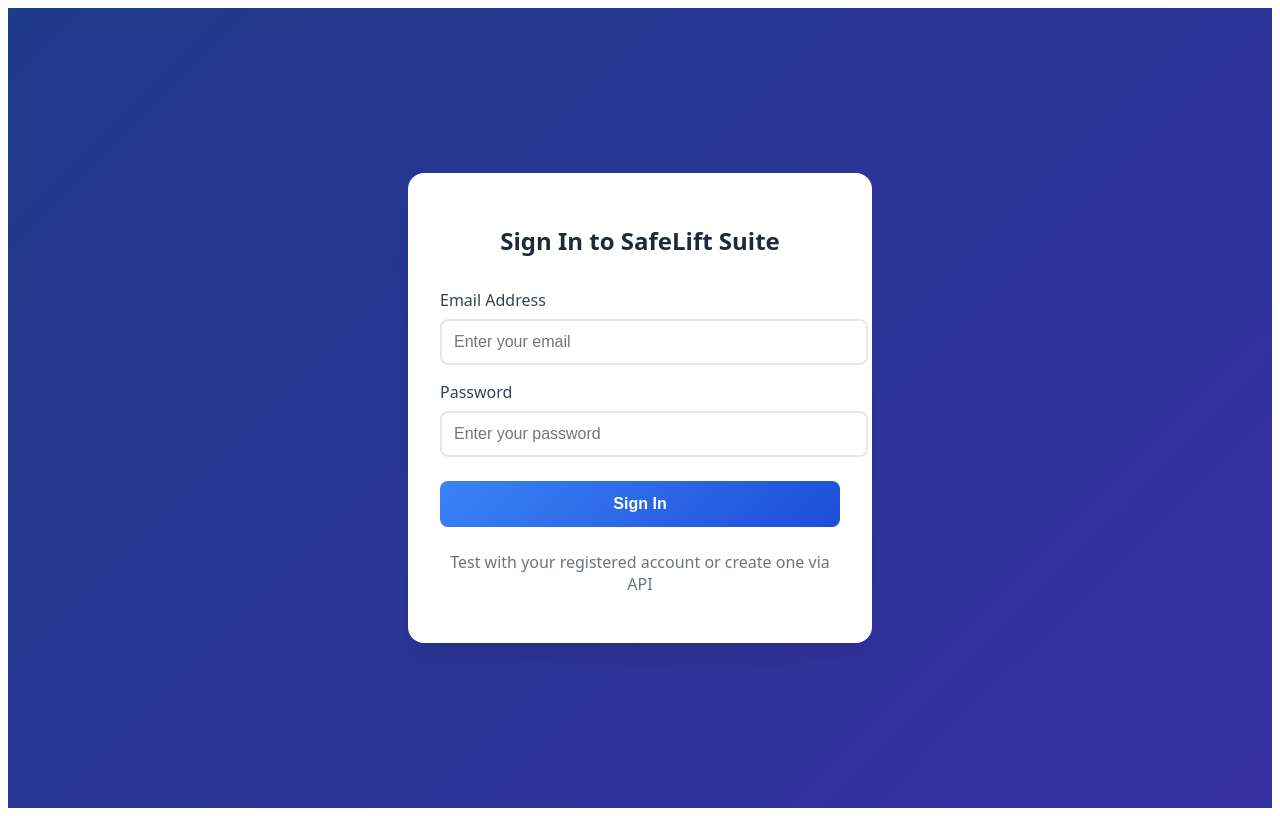
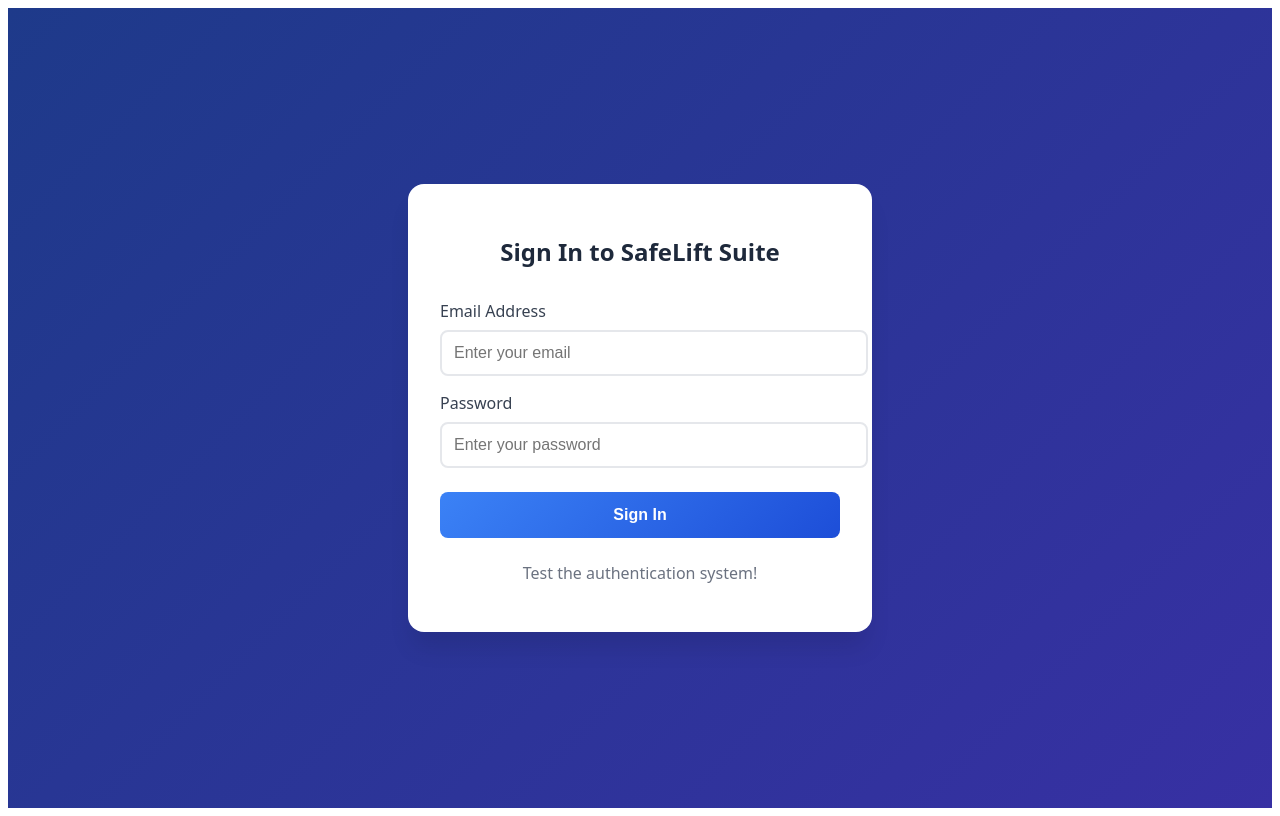
Before and after one commit to Ajalways/safelift-suite, a React (Create React App) app in the folder frontend/: page / in a window 1280 px wide. Built offline with nearby package versions, Linux system fonts and the light colour scheme.

Commit message:
Add authentication frontend with login form to test backend API

```diff
--- a/frontend/src/App.js
+++ b/frontend/src/App.js
@@ -163,7 +163,7 @@ function App() {
           </div>
         )}
 
-        <form onSubmit={handleLogin}>
+        <div>
           <div style={{ marginBottom: '1rem' }}>
             <label style={{ display: 'block', marginBottom: '0.5rem', color: '#374151' }}>
               Email Address
@@ -207,7 +207,7 @@ function App() {
           </div>
 
           <button
-            type="submit"
+            onClick={handleLogin}
             disabled={loading || !email || !password}
             style={{
               width: '100%',
@@ -223,10 +223,10 @@ function App() {
           >
             {loading ? 'Signing In...' : 'Sign In'}
           </button>
-        </form>
+        </div>
 
         <p style={{ textAlign: 'center', marginTop: '1.5rem', color: '#6b7280' }}>
-          Test with your registered account or create one via API
+          Test the authentication system!
         </p>
       </div>
     </div>
```
